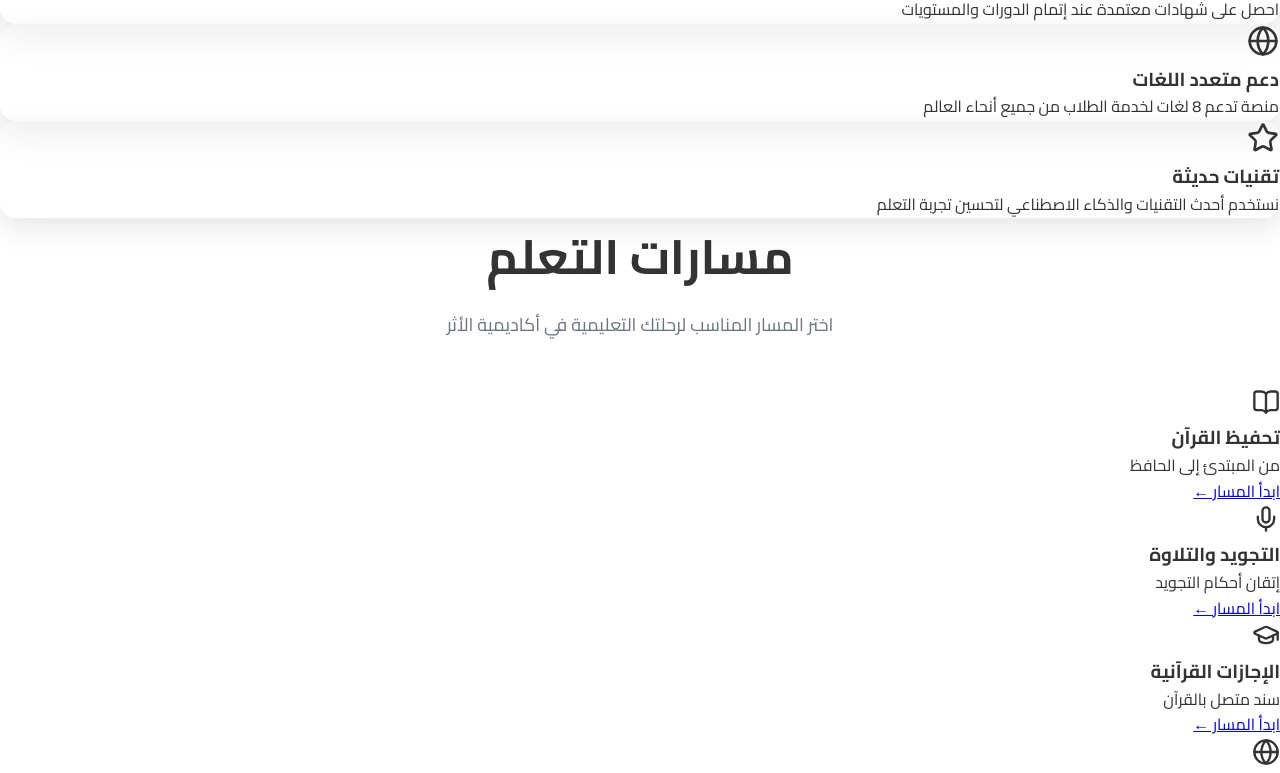
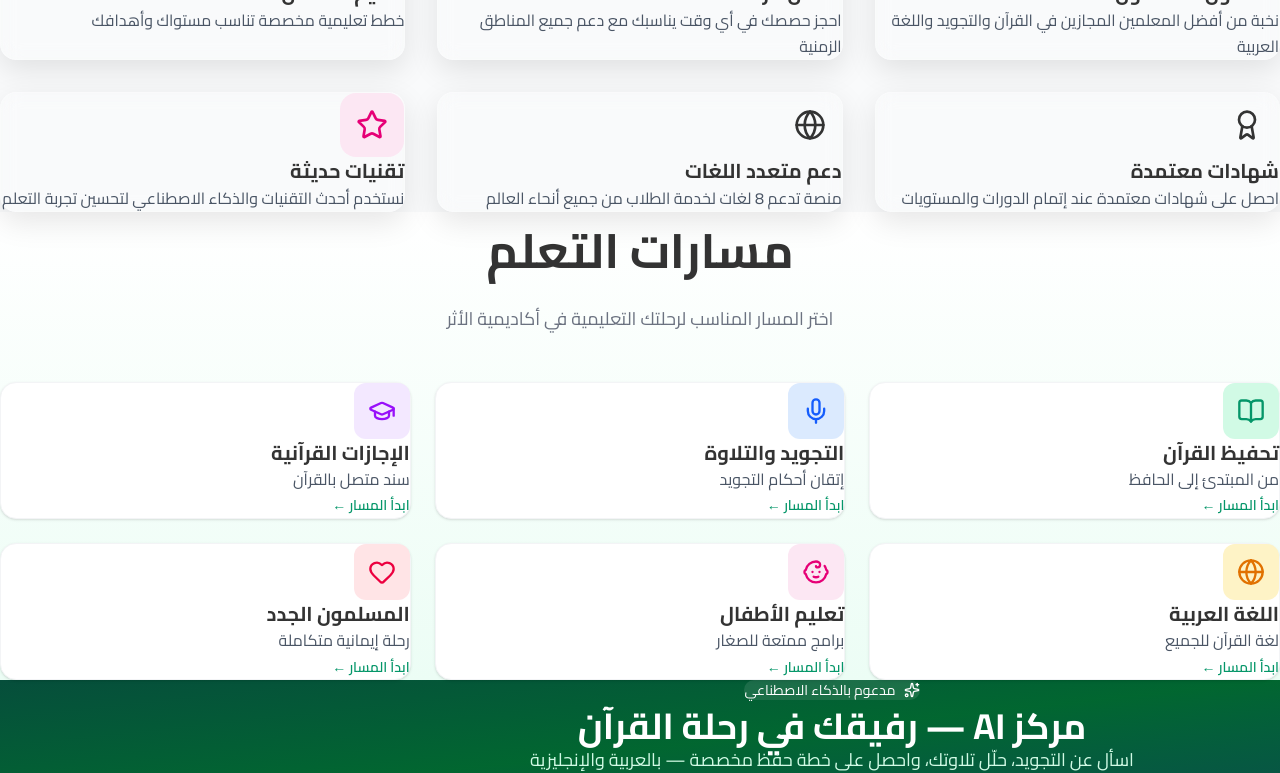
Before and after one commit to hamyn203-commits/al-athar-academy, a React (Vite) app: page / in a window 1280 px wide. Shown: the part 2000-2773 px from the top of the page. Built offline with nearby package versions, Linux system fonts and the light colour scheme; no server answers.

Commit message:
fix: enable Tailwind CSS for layout and styling on all pages
Co-authored-by: Cursor <cursoragent@cursor.com>

```diff
--- a/src/App.jsx
+++ b/src/App.jsx
@@ -1,6 +1,6 @@
 import { Suspense, lazy } from 'react';
 import { BrowserRouter as Router, Routes, Route } from 'react-router-dom';
-import { AppProvider, useAppContext } from './context/AppProvider';
+import { AppProvider } from './context/AppProvider';
 import { AuthProvider } from './hooks/useAuth.jsx';
 import { ToastProvider } from './context/ToastProvider';
 import { I18nProvider } from './i18n';
@@ -91,9 +91,8 @@ function pageRoutes() {
 }
 
 function AppContent() {
-  const { t } = useAppContext();
   return (
-    <div style={{ minHeight: '100vh', display: 'flex', flexDirection: 'column', position: 'relative' }}>
+    <div className="min-h-screen flex flex-col">
       <div className="bg-particle" style={{ top: '15%', left: '20%', width: '350px', height: '350px' }} />
       <div className="bg-particle" style={{ top: '60%', right: '10%', width: '400px', height: '400px' }} />
 
@@ -104,15 +103,6 @@ function AppContent() {
           <Route path="*" element={<NotFoundPage />} />
         </Routes>
       </Suspense>
-
-      <footer style={{ background: 'var(--bg-elevated)', borderTop: '1px solid var(--border-light)', padding: '32px 0', marginTop: 'auto', position: 'relative', zIndex: 1 }}>
-        <div className="container" style={{ display: 'flex', justifyContent: 'space-between', alignItems: 'center', flexWrap: 'wrap', gap: '20px' }}>
-          <Logo size={40} showText />
-          <p style={{ fontSize: '0.85rem', color: 'var(--text-secondary)' }}>
-            {t.footer?.rights || 'جميع الحقوق محفوظة'} © {new Date().getFullYear()} | {t.footer?.slogan || 'أثرٌ يساوي حياة'}
-          </p>
-        </div>
-      </footer>
     </div>
   );
 }
--- a/src/components/LearningPathsSection.jsx
+++ b/src/components/LearningPathsSection.jsx
@@ -2,6 +2,15 @@ import { motion } from 'framer-motion';
 import { BookOpen, Mic, Globe, Baby, Heart, GraduationCap } from 'lucide-react';
 import LocalizedLink from './LocalizedLink';
 import { useI18n } from '../i18n';
+
+const colorStyles = {
+  emerald: { bg: 'bg-emerald-100', text: 'text-emerald-600' },
+  blue: { bg: 'bg-blue-100', text: 'text-blue-600' },
+  purple: { bg: 'bg-purple-100', text: 'text-purple-600' },
+  amber: { bg: 'bg-amber-100', text: 'text-amber-600' },
+  pink: { bg: 'bg-pink-100', text: 'text-pink-600' },
+  rose: { bg: 'bg-rose-100', text: 'text-rose-600' },
+};
 
 const paths = [
   { icon: BookOpen, color: 'emerald', title: 'تحفيظ القرآن', desc: 'من المبتدئ إلى الحافظ', slug: 'quran-memorization' },
@@ -17,16 +26,23 @@ export default function LearningPathsSection() {
 
   return (
     <section className="py-20 bg-gradient-to-b from-white to-emerald-50">
-      <div className="container mx-auto px-4">
+      <div className="container mx-auto px-4 max-w-7xl">
         <h2 className="section-title">{t.learningPaths?.title || 'مسارات التعلم'}</h2>
         <p className="section-subtitle">{t.learningPaths?.subtitle || 'اختر المسار المناسب لرحلتك التعليمية'}</p>
         <div className="grid sm:grid-cols-2 lg:grid-cols-3 gap-6">
-          {paths.map(({ icon: Icon, color, title, desc, slug }, i) => (
-            <motion.div key={slug} initial={{ opacity: 0, y: 20 }} whileInView={{ opacity: 1, y: 0 }}
-              viewport={{ once: true }} transition={{ delay: i * 0.08 }}
-              className="group bg-white/70 backdrop-blur-sm border border-white rounded-2xl p-6 shadow-sm hover:shadow-xl hover:-translate-y-1 transition-all duration-300">
-              <div className={`w-14 h-14 rounded-xl bg-${color}-100 flex items-center justify-center mb-4 group-hover:scale-110 transition-transform`}>
-                <Icon className={`text-${color}-600`} size={28} />
+          {paths.map(({ icon: Icon, color, title, desc, slug }, i) => {
+            const styles = colorStyles[color] || colorStyles.emerald;
+            return (
+              <motion.div
+                key={slug}
+                initial={{ opacity: 0, y: 20 }}
+                whileInView={{ opacity: 1, y: 0 }}
+                viewport={{ once: true }}
+                transition={{ delay: i * 0.08 }}
+                className="group bg-white border border-gray-100 rounded-2xl p-6 shadow-sm hover:shadow-xl hover:-translate-y-1 transition-all duration-300"
+              >
+                <div className={`w-14 h-14 rounded-xl ${styles.bg} flex items-center justify-center mb-4 group-hover:scale-110 transition-transform`}>
+                  <Icon className={styles.text} size={28} />
                 </div>
                 <h3 className="text-xl font-bold mb-2">{title}</h3>
                 <p className="text-gray-600 mb-4">{desc}</p>
@@ -34,7 +50,8 @@ export default function LearningPathsSection() {
                   ابدأ المسار ←
                 </LocalizedLink>
               </motion.div>
-          ))}
+            );
+          })}
         </div>
       </div>
     </section>
--- a/src/index.css
+++ b/src/index.css
@@ -1,3 +1,6 @@
+@import "tailwindcss";
+@config "../tailwind.config.js";
+
 /* Global Styles */
 * {
   margin: 0;
@@ -97,3 +100,15 @@ body {
   -webkit-text-fill-color: transparent;
   background-clip: text;
 }
+
+.loading-overlay {
+  @apply fixed inset-0 z-50 flex flex-col items-center justify-center gap-4 bg-white/90;
+}
+
+.spinner {
+  @apply w-8 h-8 border-4 border-emerald-200 border-t-emerald-600 rounded-full animate-spin;
+}
+
+.spinner-lg {
+  @apply w-12 h-12;
+}
```
Lines whose indentation alone changed are shown as unchanged.
